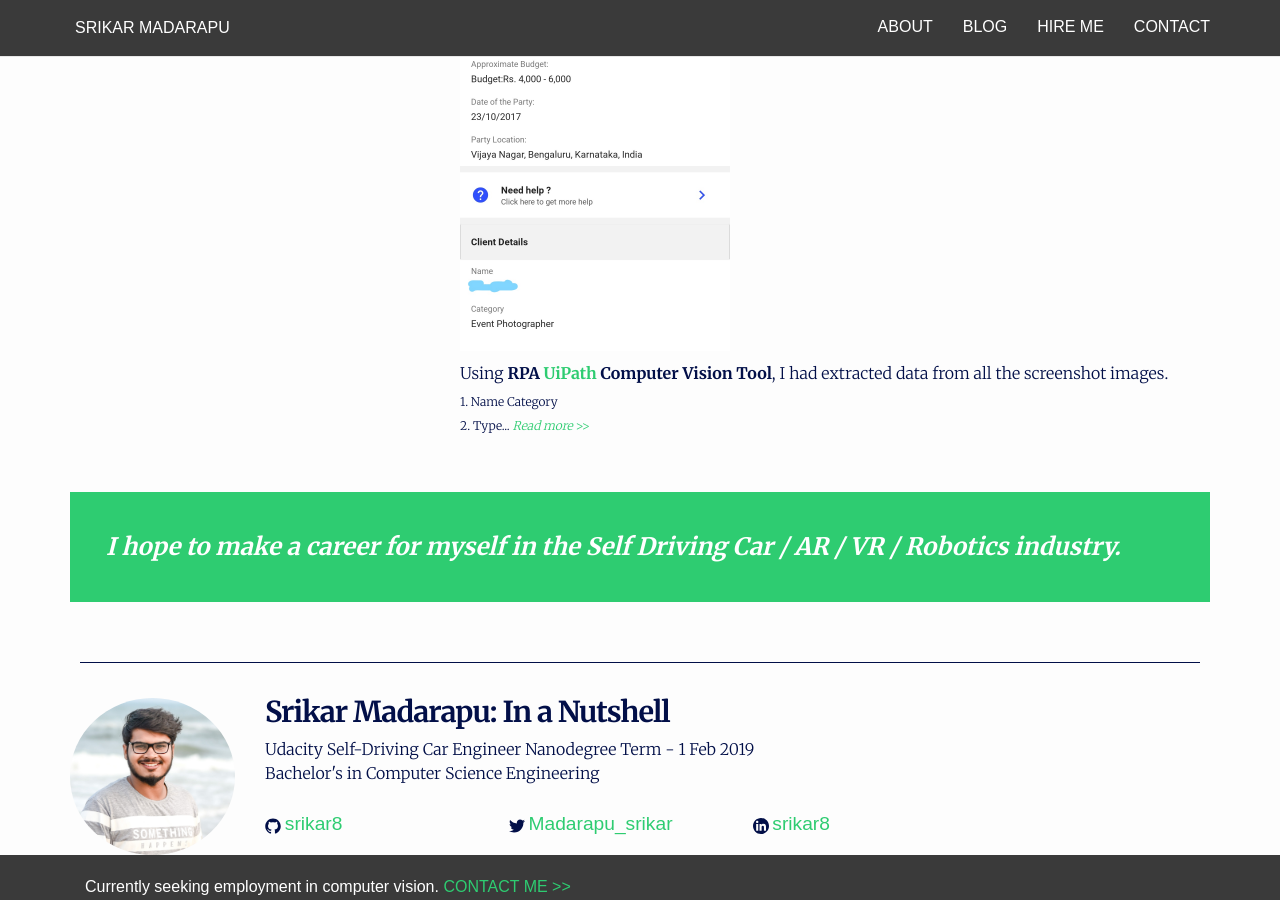
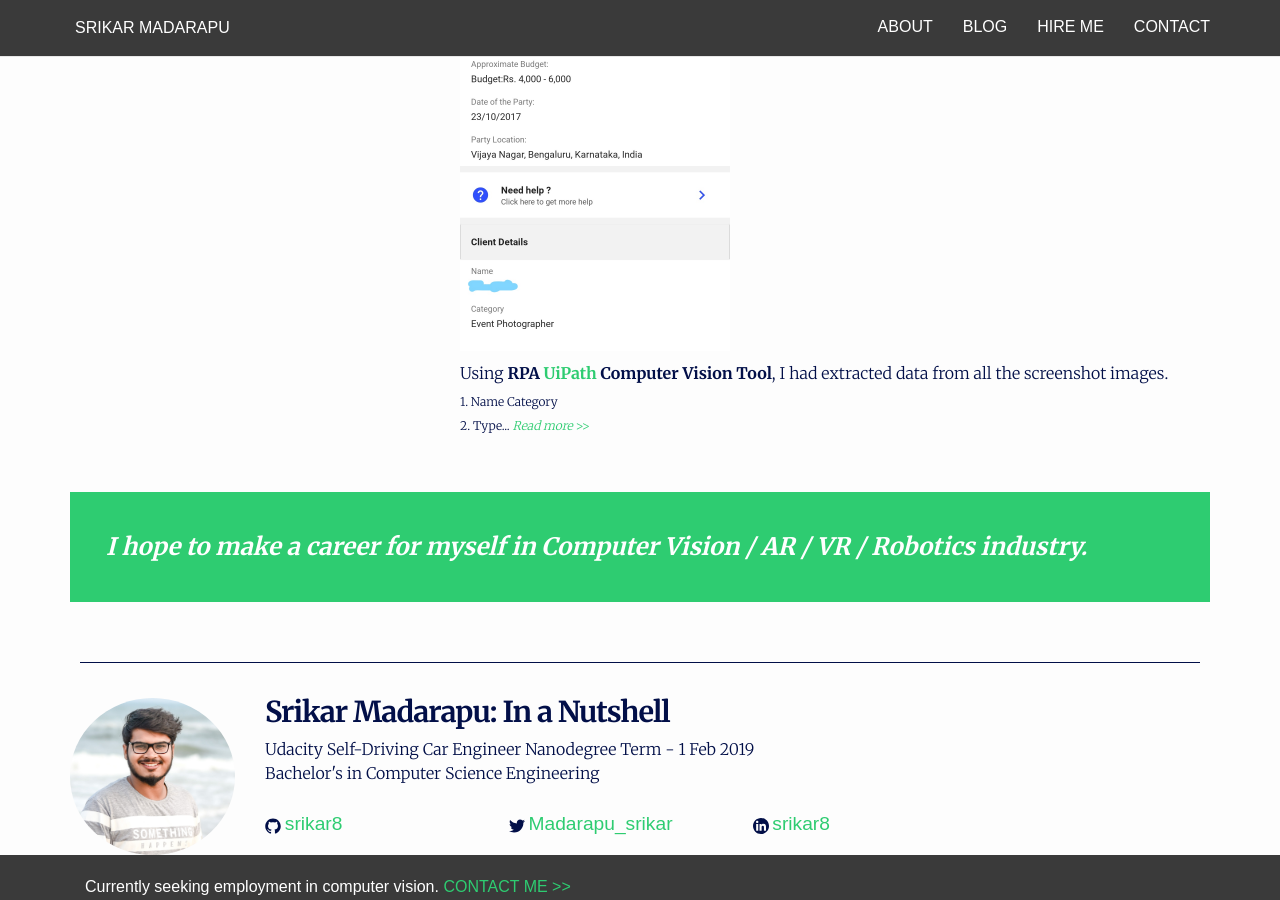
Before and after one commit to srikar8/srikar8.github.io, a Jekyll site: the page built from index.html, in a window 1280 px wide and 900 px high, scrolled down 541 px. Built offline with Jekyll 4.4.1, drawn with Linux system fonts in a browser that asks for light colours; nearby versions of some CDN libraries.

Commit message:
updated Index

```diff
--- a/index.html
+++ b/index.html
@@ -18,5 +18,5 @@
   </div>
 </div>
 <div class="row big-quote">
-  <em><span class="white-text">I hope to make a career for myself in the Self Driving Car / AR / VR / Robotics industry.</span> </em>
+  <em><span class="white-text">I hope to make a career for myself in Computer Vision / AR / VR / Robotics industry.</span> </em>
 </div>
```
